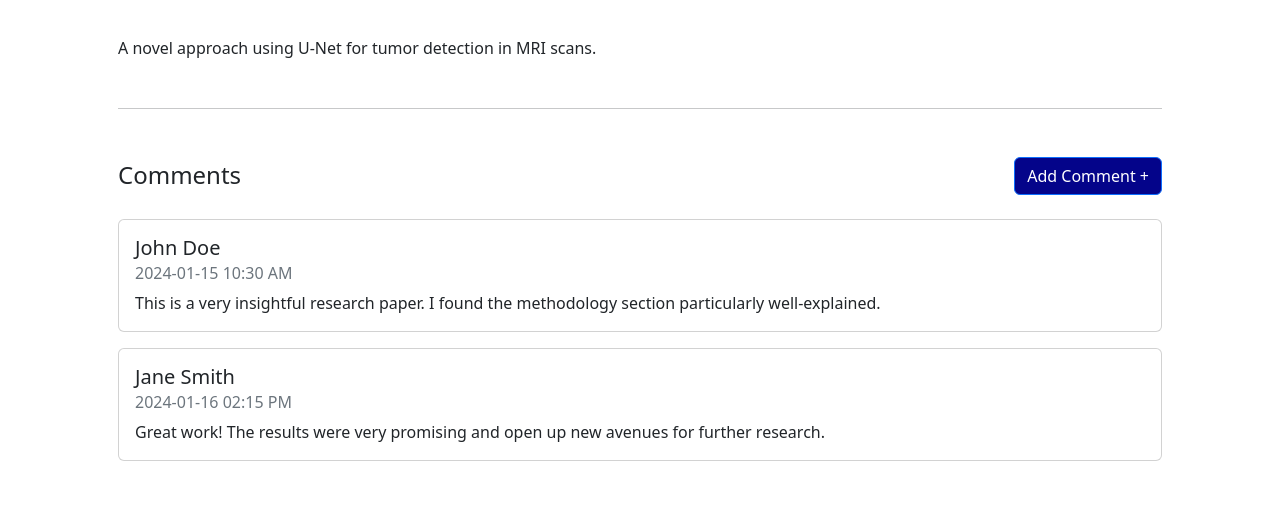
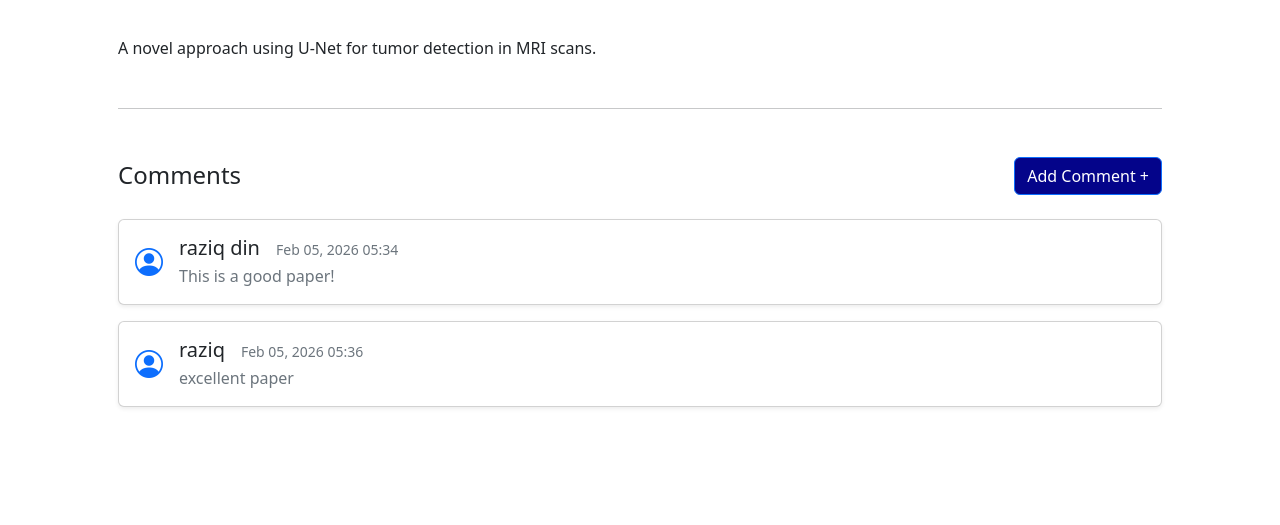
Before and after one commit to nidqija/MMUXplore-Research-Tracker, a Django app: page /view_research_paper/8/ in a window 1280 px wide. Shown: the part 542-1067 px from the top of the page. After the commit the page ends 950 px from the top, so only its background shows below. Run offline with Django 3.2, Linux system fonts and the light colour scheme; data comes from the database, SQL or seed files in the repository; both versions use the stored data as it was after the commit; some libraries are stand-ins or nearby versions.

Commit message:
added comment section for each paper

```diff
--- a/myproject/myapp/templates/view_research_paper.html
+++ b/myproject/myapp/templates/view_research_paper.html
@@ -4,7 +4,7 @@
     <meta charset="UTF-8">
     <meta name="viewport" content="width=device-width, initial-scale=1.0">
         <link href="https://cdn.jsdelivr.net/npm/bootstrap@5.2.3/dist/css/bootstrap.min.css" rel="stylesheet" integrity="sha384-rbsA2VBKQhggwzxH7pPCaAqO46MgnOM80zW1RWuH61DGLwZJEdK2Kadq2F9CUG65" crossorigin="anonymous">
-
+        <link rel="stylesheet" href="https://cdn.jsdelivr.net/npm/bootstrap-icons@1.11.1/font/bootstrap-icons.css">
     <title>View Research Paper</title>
 
 </head>
@@ -26,9 +26,24 @@
     <h6 class="text-muted mb-5">{{ research_papers.published_date }}</h6>
     <a class=" btn btn-primary mb-3"> Likes: {{ research_papers.total_likes }}</a>
     <a class=" btn btn-primary mb-3"> Bookmarked: {{ research_papers.total_bookmarked }}</a>
-    <a href="{{research_papers.paper_pdf}}" class=" btn btn-danger mb-3">View Paper</a>
+    <button type="button" class="btn btn-danger mb-3" data-bs-toggle="modal" data-bs-target="#pdfModal">
+     View Paper
+    </button>
     <a class="btn btn-success" href="{{ research_papers.paper_file.url }}" download>Download Paper</a>
 
+
+    <div class="modal fade" id="pdfModal" tabindex="-1" aria-labelledby="pdfModalLabel" aria-hidden="true">
+  <div class="modal-dialog modal-xl"> <div class="modal-content">
+      <div class="modal-header">
+        <h5 class="modal-title" id="pdfModalLabel">{{ research_papers.paper_title }}</h5>
+        <button type="button" class="btn-close" data-bs-dismiss="modal" aria-label="Close"></button>
+      </div>
+      <div class="modal-body">
+        <iframe src="{{ research_papers.paper_file.url }}" width="100%" height="600px"></iframe>
+      </div>
+    </div>
+  </div>
+</div>
 
 
 
@@ -43,23 +58,107 @@
     <div class="row align-items-center mt-5">
     <div class="d-flex justify-content-between align-items-center">
         <h4 class="mb-0">Comments</h4>
-        <a href="" class="btn btn-primary " style="background-color: rgb(4, 4, 138);">Add Comment +</a>
+        <a href="" class="btn btn-primary " style="background-color: rgb(4, 4, 138);" data-bs-toggle="modal" data-bs-target="#addComment" >Add Comment +</a>
     </div>
+
+    {% if messages %}
+      {% for message in messages %}
+        <div class="alert alert-dismissible alert-success mt-3" role="alert" dismissible>
+          {{ message }}
+        </div>
+      {% endfor %}
+    {% endif %}
+
+
+ <div class="modal fade" id="addComment" tabindex="-1" aria-labelledby="exampleModalLabel" aria-hidden="true">
+  <div class="modal-dialog modal-dialog-centered">
+    <div class="modal-content">
+      <div class="modal-header">
+        <h1 class="modal-title fs-5" id="exampleModalLabel">Add Comment</h1>
+        <button type="button" class="btn-close" data-bs-dismiss="modal" aria-label="Close"></button>
+      </div>
+      <div class="modal-body">
+        <form method="POST" action="{% url 'add_comment' paper_id=research_papers.paper_id %}">
+            {% csrf_token %}
+          <div class="mb-3">
+            <label for="commentText" class="col-form-label">Comment:</label>
+            <textarea class="form-control" id="commentText" name="message_desc" required></textarea>
+          </div>
+          <div class="modal-footer">
+            <button type="button" class="btn btn-secondary" data-bs-dismiss="modal">Close</button>
+            <button type="submit" class="btn btn-primary">Submit Comment</button>
+          </div>
+        </form>
+      </div>
+
+    </div>
+  </div>
+</div>
     <div class="col-12 mt-4">
-        <div class="card mb-3">
-            <div class="card-body">
-                <h5 class="card-title">John Doe</h5>
-                <h6 class="card-subtitle mb-2 text-muted">2024-01-15 10:30 AM</h6>
-                <p class="card-text">This is a very insightful research paper. I found the methodology section particularly well-explained.</p>
+
+      {% if comments.count == 0 %}
+        <p class="text-muted p-5 text-center">No comments yet. Be the first to comment!</p>
+
+        {% else %}
+
+
+      {% for comment in comments %}
+<div class="card mb-3 shadow-sm">
+    <div class="card-body">
+        <div class="d-flex align-items-center justify-content-between">
+
+            <div class="d-flex align-items-center flex-grow-1">
+                <i class="bi bi-person-circle fs-3 me-3 text-primary"></i>
+
+                <div>
+                    <div class="d-flex align-items-baseline">
+                        <h5 class="mb-0 me-3">{{ comment.user_id.fullname }}</h5>
+                        <small class="text-muted">{{ comment.created_at|date:"M d, Y H:i" }}</small>
+                    </div>
+                    <p class="card-text mb-0 mt-1 text-secondary">{{ comment.message_desc }}</p>
+                </div>
             </div>
+
+            <div class="dropdown">
+                {% if comment.user_id.fullname == user_name %}
+                <button class="btn btn-light btn-sm" type="button" data-bs-toggle="dropdown" aria-expanded="false">
+                    <i class="bi bi-three-dots-vertical"></i> </button>
+                <ul class="dropdown-menu dropdown-menu-end">
+                    {% if is_admin %}
+                    <li>
+                        <a class="dropdown-item text-danger" href="{% url 'delete_comment' comment.comment_id %}"
+                           onclick="return confirm('Delete for violating T&C?')">
+                            <i class="bi bi-trash me-2"></i>Delete
+                        </a>
+                        <a class="dropdown-item text-danger" href="{% url 'delete_comment' comment.comment_id %}"
+                           onclick="return confirm('Delete for violating T&C?')">
+                            <i class="bi bi-trash me-2"></i>Warn Users
+                        </a>
+                    </li>
+                    {% else %}
+                    <li>
+
+
+                <a class="dropdown-item d-flex align-items-center" href="#">
+                    <i class="bi bi-pencil me-2"></i> Update Comment
+                </a>
+                 <a class="dropdown-item d-flex align-items-center" href="{% url 'delete_comment' comment_id=comment.comment_id paper_id=research_papers.paper_id %}"
+                           onclick="return confirm('Are you sure you want to delete your comment?')">
+                    <i class="bi bi-pencil me-2"></i> Delete Comment
+                </a>
+                </li>
+                {% endif %}
+
+                </ul>
+                  {% endif %}
+            </div>
+
         </div>
-        <div class="card mb-3">
-            <div class="card-body">
-                <h5 class="card-title">Jane Smith</h5>
-                <h6 class="card-subtitle mb-2 text-muted">2024-01-16 02:15 PM</h6>
-                <p class="card-text">Great work! The results were very promising and open up new avenues for further research.</p>
-            </div>
-        </div>
+    </div>
+</div>
+{% endfor %}
+  {% endif %}
+
 </div>
 
 
@@ -68,6 +167,9 @@
 
 
 
+</div>
+
+
             <script src="https://cdn.jsdelivr.net/npm/bootstrap@5.2.3/dist/js/bootstrap.bundle.min.js" integrity="sha384-kenU1KFdBIe4zVF0s0G1M5b4hcpxyD9F7jL+jjXkk+Q2h455rYXK/7HAuoJl+0I4" crossorigin="anonymous"></script>
 </body>
 </html>
--- a/myproject/myapp/urls.py
+++ b/myproject/myapp/urls.py
@@ -17,6 +17,8 @@ urlpatterns = [
     path('term_condition_page/', views.term_condition_page, name='term_condition_page' ),
     path('logout/', views.user_logout, name='logout'),
     path('view_research_paper/<int:paper_id>/', views.view_research_paper, name='view_research_paper'),
+    path('add_comment/<int:paper_id>/', views.add_comment, name='add_comment'),
+    path('delete_comment/<int:comment_id>/<int:paper_id>', views.delete_comment, name='delete_comment'),
     # End General URLs
 
     #researcher URLs
--- a/myproject/myapp/views.py
+++ b/myproject/myapp/views.py
@@ -1,7 +1,8 @@
+
 
 from django.shortcuts import render, redirect
 from django.conf import settings
-from .models import Admin, ResearchPaper, Submissions, User,Researcher , TermsAndConditions , Announcements , Student
+from .models import Admin, ResearchPaper, Submissions, User,Researcher , TermsAndConditions , Announcements , Student , Comment
 from django.contrib import messages
 from django.views.decorators.http import require_POST
 from functools import wraps
@@ -27,6 +28,7 @@ def admin_required(view_func):
 def index(request):
     user_name = request.session.get('user_name', 'Guest')
     announcements = Announcements.objects.all().order_by('-date_posted')
+    research_papers = ResearchPaper.objects.filter(paper_status='approved')
 
     latest_tc = TermsAndConditions.objects.order_by('-last_updated').first()
 
@@ -49,7 +51,7 @@ def index(request):
     if user_name != 'Guest':
         is_admin = Admin.objects.filter(user_name=user_name).exists()
 
-    return render(request, 'home.html', {'user_name': user_name , 'announcements': announcements, 'is_admin': is_admin , 'new_tc_update': new_tc_update} )
+    return render(request, 'home.html', {'user_name': user_name , 'announcements': announcements, 'is_admin': is_admin , 'new_tc_update': new_tc_update, 'research_papers': research_papers} )
 
 
 
@@ -346,6 +348,7 @@ def view_research_paper(request, paper_id):
     research_papers = ResearchPaper.objects.get(paper_id=paper_id)
     researcher = research_papers.researcher_id
     researchname = researcher.user_id.fullname
+    comments = Comment.objects.filter(paper_id=research_papers)
     user_name = request.session.get('user_name', 'Guest')
 
     is_admin = False
@@ -354,7 +357,7 @@ def view_research_paper(request, paper_id):
         is_admin = Admin.objects.filter(user_name=user_name).exists()
 
 
-    return render(request , 'view_research_paper.html', {'user_name': user_name , 'research_papers': research_papers , 'researcher': researcher , 'is_admin': is_admin ,'researchname': researchname} )
+    return render(request , 'view_research_paper.html', {'user_name': user_name , 'research_papers': research_papers , 'researcher': researcher , 'is_admin': is_admin ,'researchname': researchname, 'comments': comments  } )
 
 
 def research_paper_page(request):
@@ -515,3 +518,55 @@ def view_announcement_page(request , announcement_id):
         is_admin = Admin.objects.filter(user_name=user_name).exists()
 
     return render(request, 'view_announcement.html', {'user_name': user_name , 'announcements': announcements, 'is_admin': is_admin})
+
+
+# add comment to research paper
+
+@require_POST
+def add_comment(request, paper_id):
+    user_name = request.session.get('user_name', 'Guest')
+    user = User.objects.filter(fullname=user_name).first()
+    research_paper = ResearchPaper.objects.get(paper_id=paper_id)
+    current_admin = Admin.objects.filter(user_name=user_name).first()
+
+
+
+
+
+    if request.method == 'POST':
+        message_desc = request.POST.get('message_desc')
+
+        if user and research_paper and message_desc:
+            new_comment = Comment(
+                paper_id=research_paper,
+                user_id=user,
+                message_desc=message_desc,
+                admin_id=current_admin
+            )
+
+            new_comment.save()
+            messages.success(request, 'Comment added successfully.')
+        else:
+            messages.error(request, 'Failed to add comment. Please try again.')
+
+    return redirect('view_research_paper', paper_id=paper_id)
+
+
+def delete_comment(request, comment_id, paper_id):
+    user_name = request.session.get('user_name', 'Guest')
+
+    try:
+        comment = Comment.objects.get(comment_id=comment_id)
+        is_admin = Admin.objects.filter(user_name=user_name).exists()
+
+        # Security Check: Is the user an admin OR the owner of the comment?
+        if is_admin or comment.user_id.fullname == user_name:
+            comment.delete()
+            messages.success(request, 'Comment deleted successfully.')
+        else:
+            messages.error(request, 'You do not have permission to delete this comment.')
+
+    except Comment.DoesNotExist:
+        messages.error(request, 'Comment not found.')
+
+    return redirect('view_research_paper', paper_id=paper_id)
```
Also changed, not shown: myproject/myapp/templates/home.html (+13 -40 lines), myproject/db.sqlite3.
